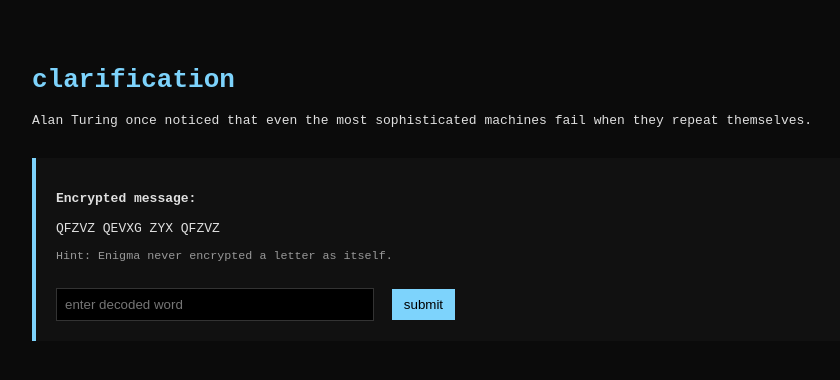
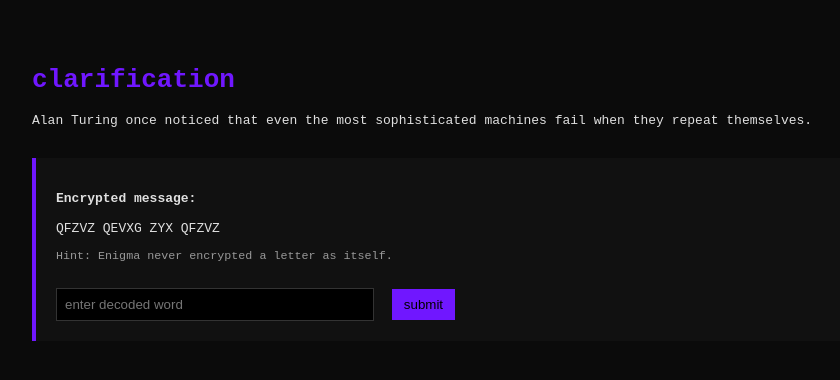
Before and after one commit to hellokidA/-clarification, a plain HTML site: page index.html in a window 1280 px wide. Shown: the whole page, without its empty margins (16-856 px from the left). Drawn offline with Linux system fonts and the light colour scheme.

Commit message:
update site

```diff
--- a/index.html
+++ b/index.html
@@ -11,17 +11,17 @@
       padding: 40px;
     }
     h1 {
-      color: #7dd3fc;
+      color: #7017FF;
     }
     .cipher {
       margin-top: 30px;
       padding: 20px;
       background: #111;
-      border-left: 4px solid #7dd3fc;
+      border-left: 4px solid #7017FF;
     }
     input {
       background: #000;
-      color: #7dd3fc;
+      color: #7017FF;
       border: 1px solid #333;
       padding: 8px;
       margin-top: 10px;
@@ -30,7 +30,7 @@
     button {
       margin-left: 10px;
       padding: 8px 12px;
-      background: #7dd3fc;
+      background: #7017FF;
       border: none;
       cursor: pointer;
     }
@@ -82,7 +82,7 @@ fail when they repeat themselves.
     Complete the axis labels.
   </p>
 
-  <img src="diagram.png" alt="diagram" width="450">
+  <img src="HR_diagram.jpg" alt="diagram" width="450">
 
   <br><br>
 
```
